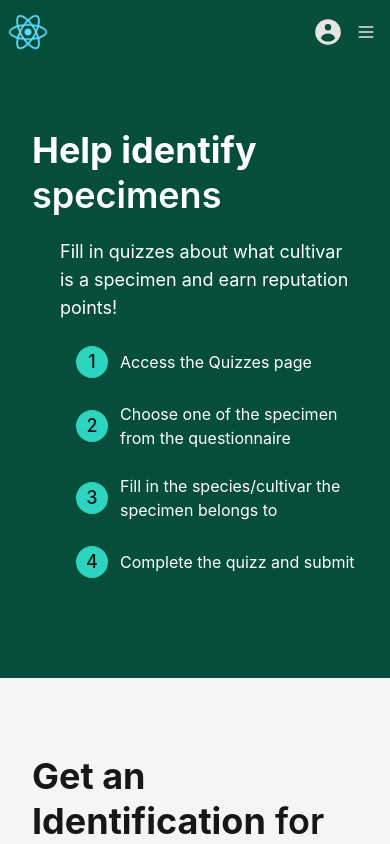
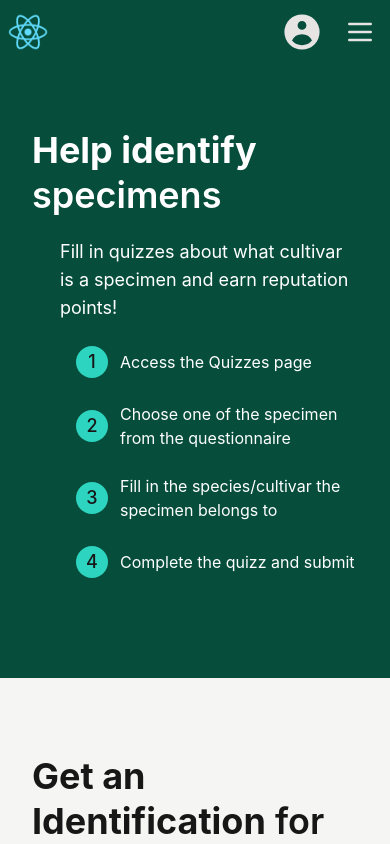
Before and after one commit to Camellia-Cultivar/Camellia-Cultivar, a React (Create React App) app in the folder webapp/: page / in a window 390 px wide. Shown: the top 844 px of the page. Built offline with nearby package versions, Linux system fonts and the light colour scheme.

Commit message:
upscale navbar buttons

```diff
--- a/webapp/src/components/Navbar/index.js
+++ b/webapp/src/components/Navbar/index.js
@@ -25,7 +25,7 @@ const Navbar = () =>{
 
     return (
         <div className="overflow-x-hidden fixed top-0 z-50">
-            <nav className="w-screen flex bg-emerald-900 lg:px-2 py-3 md:py-5 text-stone-200 select-none">
+            <nav className="w-screen flex bg-emerald-900 lg:px-2 py-2 md:py-4 text-stone-200 select-none">
                 <div className="container mx-auto flex flex-wrap justify-between items-center lg:mx-auto">
                     <Link to={"/"} className="flex items-center">
                         <img src="logo192.png" className="ml-2 lg:ml-0 md:mr-3 h-10 md:h-9" alt="Logo"/>
@@ -33,7 +33,7 @@ const Navbar = () =>{
                             className="hidden md:flex whitespace-nowrap self-center text-2xl font-bold dark:text-white">Camellia Cultivar</span>
                     </Link>
                     {/* LINKS */}
-                    <div className="fixed top-16 md:top-20 left-0 lg:top-0 lg:relative bg-white lg:mt-3 lg:bg-transparent w-full lg:flex lg:w-auto lg:order-0 order-1">
+                    <div className="fixed top-20 md:top-18 left-0 lg:top-0 lg:relative bg-white lg:mt-3 lg:bg-transparent w-full lg:flex lg:w-auto lg:order-0 order-1">
                         <ul className={navbarOpen ? openNavbar:closedNavbar}>
                             <li>
                                 <NavLink to="/" end
@@ -82,10 +82,10 @@ const Navbar = () =>{
                         {/*LOGIN BUTTON*/}
                         <button
                             onClick={()=>{navigate("/login"); closeMenu()}}
-                            className="flex justify-center align-middle font-medium rounded-full md:rounded-md md:px-2 md:py-1 hover:bg-white/10 hover:ring-teal-400/50 hover:ring-2 m-auto mr-1 lg:mr-0 focus:outline-none"
+                            className="flex justify-center align-middle font-medium rounded-full md:rounded-md md:px-2 md:py-1 hover:bg-white/10 hover:ring-teal-400/50 hover:ring-2 m-auto mr-3 lg:mr-0 focus:outline-none"
                         >
                             <span className="px-1 self-center hidden md:flex">Login</span>
-                            <svg xmlns="http://www.w3.org/2000/svg" className="h-8 w-8" viewBox="0 0 20 20" fill="currentColor">
+                            <svg xmlns="http://www.w3.org/2000/svg" className="h-11 w-11 md:h-9 md:w-9" viewBox="0 0 20 20" fill="currentColor">
                                 <path fillRule="evenodd" d="M18 10a8 8 0 11-16 0 8 8 0 0116 0zm-6-3a2 2 0 11-4 0 2 2 0 014 0zm-2 4a5 5 0 00-4.546 2.916A5.986 5.986 0 0010 16a5.986 5.986 0 004.546-2.084A5 5 0 0010 11z" clipRule="evenodd"/>
                             </svg>
                         </button>
@@ -93,7 +93,7 @@ const Navbar = () =>{
                         {/* HAMBURGER TOGGLE */}
                         <div className="flex items-center lg:hidden">
                             <button className="p-2 rounded-md hover:bg-white/10 focus:outline-none hover:ring-teal-400/50 hover:ring-2 m-auto" onClick={() => handleToggle()}>
-                                <svg xmlns="http://www.w3.org/2000/svg" className="h-5 w-5 md:h-6 md:w-6" fill="none" viewBox="0 0 24 24" stroke="currentColor" strokeWidth={2}>
+                                <svg xmlns="http://www.w3.org/2000/svg" className="h-8 w-8" fill="none" viewBox="0 0 24 24" stroke="currentColor" strokeWidth={2}>
                                     <path strokeLinecap="round" strokeLinejoin="round" d="M4 6h16M4 12h16M4 18h16" />
                                 </svg>
                             </button>
```
